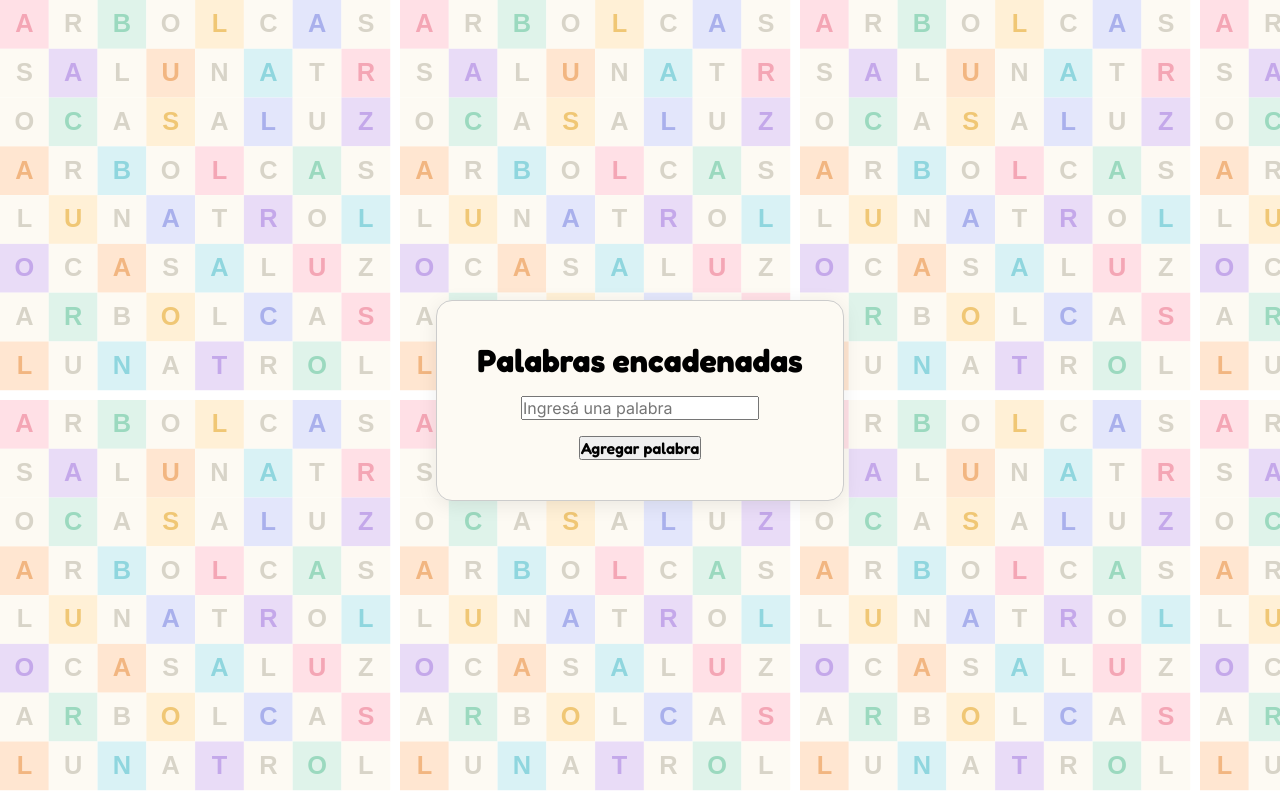
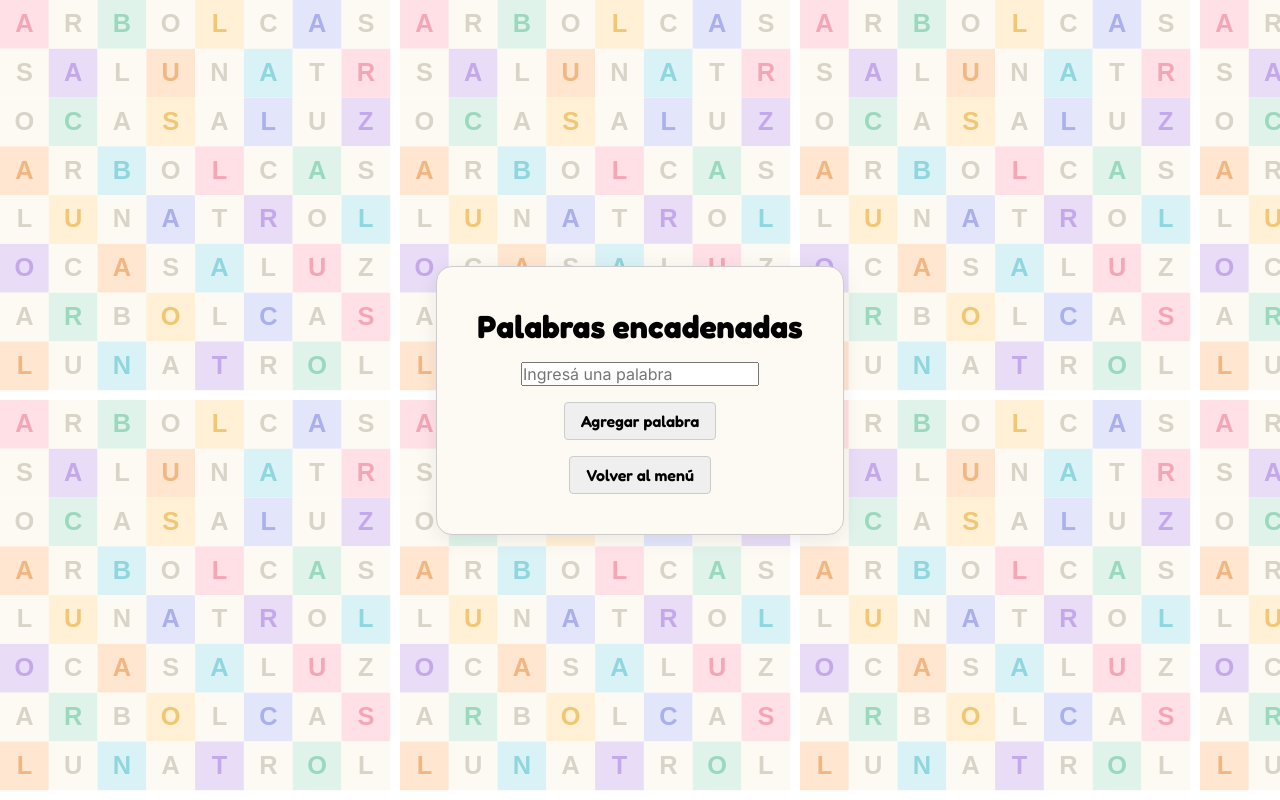
Before and after one commit to UrielBenitez/unq-ui-uriel-benitez-trabajo-final, a React (Vite) app in the folder unq-ui-uriel-benitez-trabajo-final/: page / in a window 1280 px wide. Both pictures are taken after a click on the button "Jugar". Built offline with nearby package versions, Linux system fonts and the light colour scheme.

Commit message:
feat: agregar botón para volver al menú

```diff
--- a/unq-ui-uriel-benitez-trabajo-final/src/App.css
+++ b/unq-ui-uriel-benitez-trabajo-final/src/App.css
@@ -44,3 +44,11 @@
   gap: 1rem;
   justify-content: center;
 }
+
+button {
+  padding: 0.5rem 1rem;
+  border: 1px solid #ccc;
+  border-radius: 4px;
+  cursor: pointer;
+  font-size: 1rem;
+}
--- a/unq-ui-uriel-benitez-trabajo-final/src/components/Juego.jsx
+++ b/unq-ui-uriel-benitez-trabajo-final/src/components/Juego.jsx
@@ -2,8 +2,14 @@ import { useGame } from "../context/GameContext.jsx";
 import JuegoInformacion from "./JuegoInformacion.jsx";
 
 export default function Juego() {
-  const { palabra, actualizarPalabra, error, loading, jugarPalabra } =
-    useGame();
+  const {
+    palabra,
+    actualizarPalabra,
+    error,
+    loading,
+    jugarPalabra,
+    volverAlMenu,
+  } = useGame();
 
   return (
     <>
@@ -23,6 +29,7 @@ export default function Juego() {
       <button onClick={() => jugarPalabra()} disabled={loading}>
         Agregar palabra
       </button>
+      <button onClick={() => volverAlMenu()}>Volver al menú</button>
       <JuegoInformacion />
     </>
   );
```
